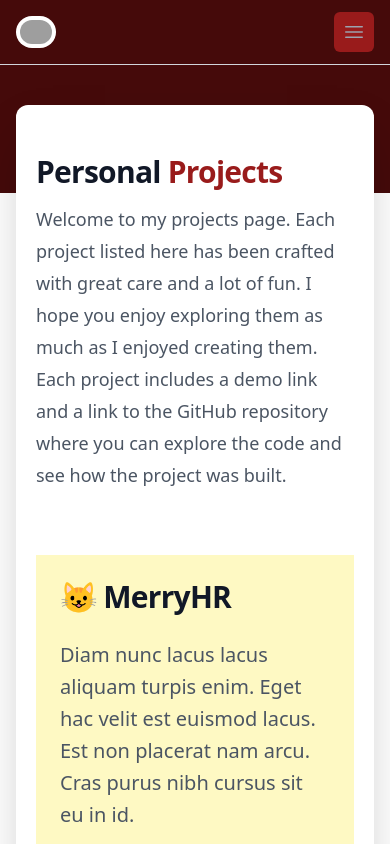
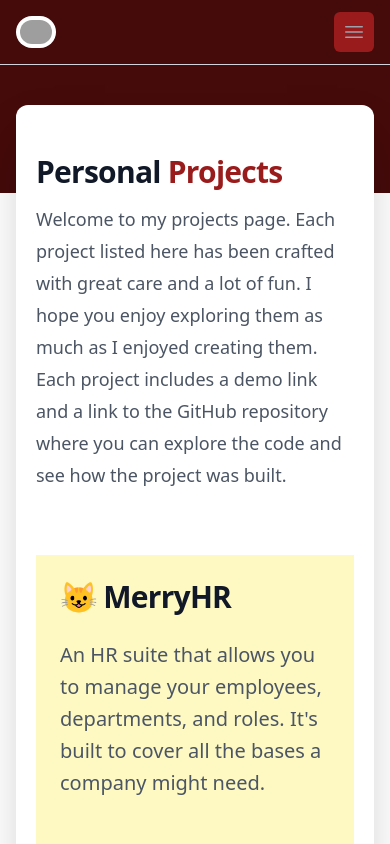
Before and after one commit to cjestal/clint-portfolio, a Nuxt app: page /Projects in a window 390 px wide. Shown: the top 844 px of the page. Built offline with nearby package versions, Linux system fonts and the light colour scheme; grey boxes are pictures that could not be loaded.

Commit message:
initial contents for other pages

```diff
--- a/pages/Blog.vue
+++ b/pages/Blog.vue
@@ -11,5 +11,157 @@
 			posts enlightening and engaging.
 		</p>
 	</div>
-	<section class="flex flex-col gap-6">Imong mama cute.</section>
+	<section class="flex flex-col gap-6">
+		<div
+			class="mx-auto grid max-w-2xl auto-rows-fr grid-cols-1 gap-8 lg:mx-0 lg:max-w-none lg:grid-cols-3"
+		>
+			<article
+				v-for="post in blogPosts"
+				:key="post.id"
+				class="relative isolate flex flex-col justify-end overflow-hidden rounded-2xl bg-gray-900 px-8 pb-8 pt-80 sm:pt-48 lg:pt-80"
+			>
+				<img
+					:src="post.imageUrl"
+					alt=""
+					class="absolute inset-0 -z-10 h-full w-full object-cover"
+				/>
+				<div
+					class="absolute inset-0 -z-10 bg-gradient-to-t from-gray-900 via-gray-900/40"
+				/>
+				<div
+					class="absolute inset-0 -z-10 rounded-2xl ring-1 ring-inset ring-gray-900/10"
+				/>
+
+				<div
+					class="flex flex-wrap items-center gap-y-1 overflow-hidden text-sm leading-6 text-gray-300"
+				>
+					<time :datetime="post.datetime" class="mr-8">{{ post.date }}</time>
+					<div class="-ml-4 flex items-center gap-x-4">
+						<svg
+							viewBox="0 0 2 2"
+							class="-ml-0.5 h-0.5 w-0.5 flex-none fill-white/50"
+						>
+							<circle cx="1" cy="1" r="1" />
+						</svg>
+						<div class="flex gap-x-2.5">
+							<img
+								:src="post.author.imageUrl"
+								alt=""
+								class="h-6 w-6 flex-none rounded-full bg-white/10"
+							/>
+							{{ post.author.name }}
+						</div>
+					</div>
+				</div>
+				<h3 class="mt-3 text-lg font-semibold leading-6 text-white">
+					<a :href="post.href">
+						<span class="absolute inset-0" />
+						{{ post.title }}
+					</a>
+				</h3>
+			</article>
+		</div>
+	</section>
 </template>
+
+<script setup>
+const blogPosts = [
+	{
+		id: 1,
+		title: "How gaming at a young age led me to a career in web development",
+		href: "#",
+		description:
+			"Illo sint voluptas. Error voluptates culpa eligendi. Hic vel totam vitae illo. Non aliquid explicabo necessitatibus unde. Sed exercitationem placeat consectetur nulla deserunt vel. Iusto corrupti dicta.",
+		imageUrl:
+			"https://images.unsplash.com/photo-1496128858413-b36217c2ce36?ixlib=rb-4.0.3&ixid=MnwxMjA3fDB8MHxwaG90by1wYWdlfHx8fGVufDB8fHx8&auto=format&fit=crop&w=3603&q=80",
+		date: "Feb 12, 2020",
+		datetime: "2020-02-12",
+		author: {
+			name: "Clint James",
+			imageUrl:
+				"https://2.gravatar.com/avatar/ebf4e2c20ad64b82c61db8642b4ef580dc7c96809a9606f37e1186d1f2ffd9a9",
+		},
+	},
+	{
+		id: 2,
+		title: "My challenges when I was learning React and Redux",
+		href: "#",
+		description:
+			"Illo sint voluptas. Error voluptates culpa eligendi. Hic vel totam vitae illo. Non aliquid explicabo necessitatibus unde. Sed exercitationem placeat consectetur nulla deserunt vel. Iusto corrupti dicta.",
+		imageUrl:
+			"https://images.unsplash.com/photo-1496128858413-b36217c2ce36?ixlib=rb-4.0.3&ixid=MnwxMjA3fDB8MHxwaG90by1wYWdlfHx8fGVufDB8fHx8&auto=format&fit=crop&w=3603&q=80",
+		date: "Jun 25, 2021",
+		datetime: "2021-06-25",
+		author: {
+			name: "Clint James",
+			imageUrl:
+				"https://2.gravatar.com/avatar/ebf4e2c20ad64b82c61db8642b4ef580dc7c96809a9606f37e1186d1f2ffd9a9",
+		},
+	},
+	{
+		id: 3,
+		title: "How I use artificial intelligence to skip code bottlenecks (and other roadblocks)",
+		href: "#",
+		description:
+			"Illo sint voluptas. Error voluptates culpa eligendi. Hic vel totam vitae illo. Non aliquid explicabo necessitatibus unde. Sed exercitationem placeat consectetur nulla deserunt vel. Iusto corrupti dicta.",
+		imageUrl:
+			"https://images.unsplash.com/photo-1496128858413-b36217c2ce36?ixlib=rb-4.0.3&ixid=MnwxMjA3fDB8MHxwaG90by1wYWdlfHx8fGVufDB8fHx8&auto=format&fit=crop&w=3603&q=80",
+		date: "Sep 10, 2022",
+		datetime: "2022-09-10",
+		author: {
+			name: "Clint James",
+			imageUrl:
+				"https://2.gravatar.com/avatar/ebf4e2c20ad64b82c61db8642b4ef580dc7c96809a9606f37e1186d1f2ffd9a9",
+		},
+	},
+	{
+		id: 4,
+		title: "10 features that makes TailwindCSS awesome!",
+		href: "#",
+		description:
+			"Illo sint voluptas. Error voluptates culpa eligendi. Hic vel totam vitae illo. Non aliquid explicabo necessitatibus unde. Sed exercitationem placeat consectetur nulla deserunt vel. Iusto corrupti dicta.",
+		imageUrl:
+			"https://images.unsplash.com/photo-1496128858413-b36217c2ce36?ixlib=rb-4.0.3&ixid=MnwxMjA3fDB8MHxwaG90by1wYWdlfHx8fGVufDB8fHx8&auto=format&fit=crop&w=3603&q=80",
+		date: "Jan 15, 2024",
+		datetime: "2024-01-15",
+		author: {
+			name: "Clint James",
+			imageUrl:
+				"https://2.gravatar.com/avatar/ebf4e2c20ad64b82c61db8642b4ef580dc7c96809a9606f37e1186d1f2ffd9a9",
+		},
+	},
+	{
+		id: 5,
+		title: "Exploring the New Features of Vue 3",
+		href: "#",
+		description:
+			"Discover the exciting new features of Vue 3 that enhance your development experience. We'll dive into the Composition API, improved TypeScript support, and more.",
+		imageUrl:
+			"https://images.unsplash.com/photo-1581276879432-15e50529f34a?ixlib=rb-4.0.3&ixid=MnwxMjA3fDB8MHxwaG90by1wYWdlfHx8fGVufDB8fHx8&auto=format&fit=crop&w=1650&q=80",
+		date: "Feb 20, 2024",
+		datetime: "2024-02-20",
+		author: {
+			name: "Clint James",
+			imageUrl:
+				"https://2.gravatar.com/avatar/ebf4e2c20ad64b82c61db8642b4ef580dc7c96809a9606f37e1186d1f2ffd9a9",
+		},
+	},
+	{
+		id: 6,
+		title: "Why JavaScript is Still the King of Web Development",
+		href: "#",
+		description:
+			"JavaScript continues to dominate the web development landscape. Learn why it remains the top choice for developers and the innovations that keep it at the forefront.",
+		imageUrl:
+			"https://images.unsplash.com/photo-1518770660439-4636190af475?ixlib=rb-4.0.3&ixid=MnwxMjA3fDB8MHxwaGootby1wYWdlfHx8fGVufDB8fHx8&auto=format&fit=crop&w=1650&q=80",
+		date: "Mar 05, 2024",
+		datetime: "2024-03-05",
+		author: {
+			name: "Clint James",
+			imageUrl:
+				"https://2.gravatar.com/avatar/ebf4e2c20ad64b82c61db8642b4ef580dc7c96809a9606f37e1186d1f2ffd9a9",
+		},
+	},
+	// More posts...
+];
+</script>
--- a/pages/Projects.vue
+++ b/pages/Projects.vue
@@ -17,22 +17,22 @@
 		<ProjectBlock
 			projectName="😺 MerryHR"
 			:backgroundClass="'bg-yellow-100'"
-			description="Diam nunc lacus lacus aliquam turpis enim. Eget hac velit est euismod lacus. Est non placerat nam arcu. Cras purus nibh cursus sit eu in id."
+			description="An HR suite that allows you to manage your employees, departments, and roles. It's built to cover all the bases a company might need."
 		/>
 		<ProjectBlock
 			projectName="♟️ QualityCheckMate"
 			:backgroundClass="'bg-red-200'"
-			description="Diam nunc lacus lacus aliquam turpis enim. Eget hac velit est euismod lacus. Est non placerat nam arcu. Cras purus nibh cursus sit eu in id."
+			description="A quality control platform that allows you to manage your quality checks, inspections, and certifications. It's designed to simplify the process of managing quality checks and inspections."
 		/>
 		<ProjectBlock
 			projectName="🛥️ BoatBound"
 			:backgroundClass="'bg-blue-100'"
-			description="Diam nunc lacus lacus aliquam turpis enim. Eget hac velit est euismod lacus. Est non placerat nam arcu. Cras purus nibh cursus sit eu in id."
+			description="A boat booking application the allows users to rent boats, yachts, and other watercraft from boat owners."
 		/>
 		<ProjectBlock
 			projectName="🛍️ NobleNiche"
 			:backgroundClass="'bg-purple-100'"
-			description="Diam nunc lacus lacus aliquam turpis enim. Eget hac velit est euismod lacus. Est non placerat nam arcu. Cras purus nibh cursus sit eu in id."
+			description="An e-commerce site that focuses on luxury items. It's built to be a platform for users to browse, search, and purchase luxury items."
 		/>
 	</section>
 </template>
```
